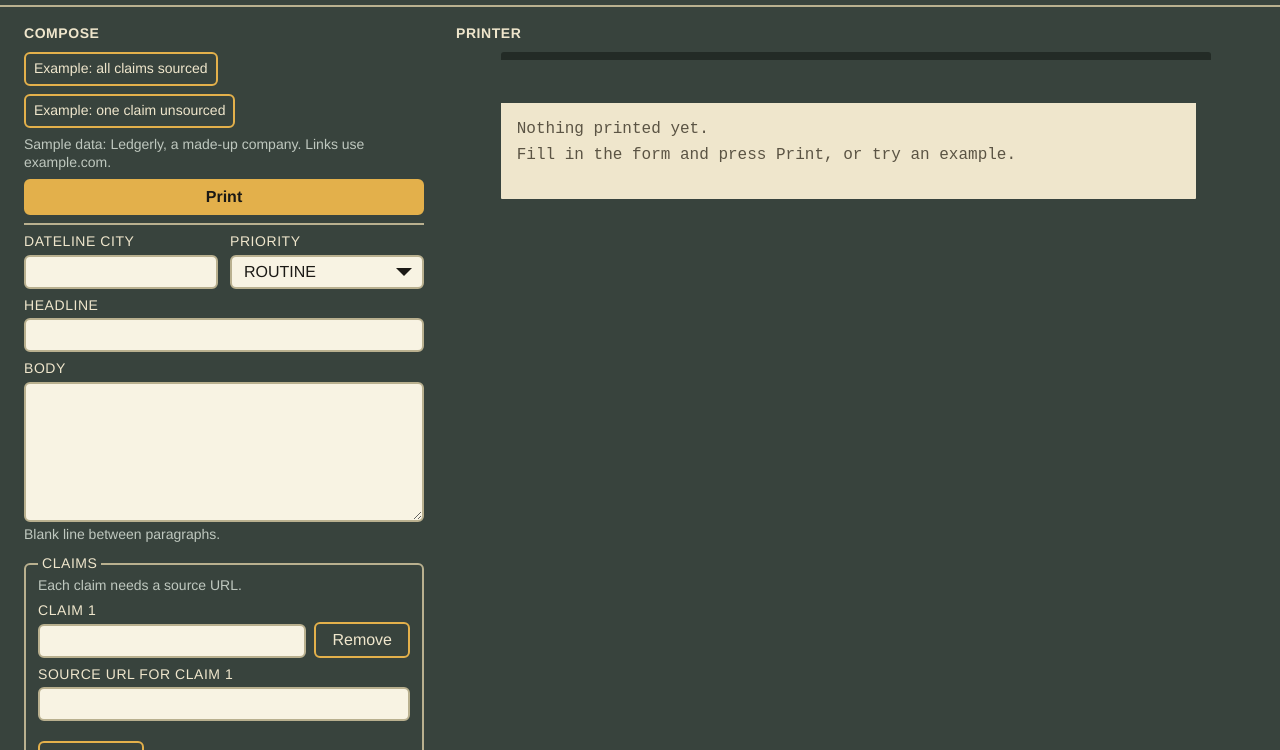
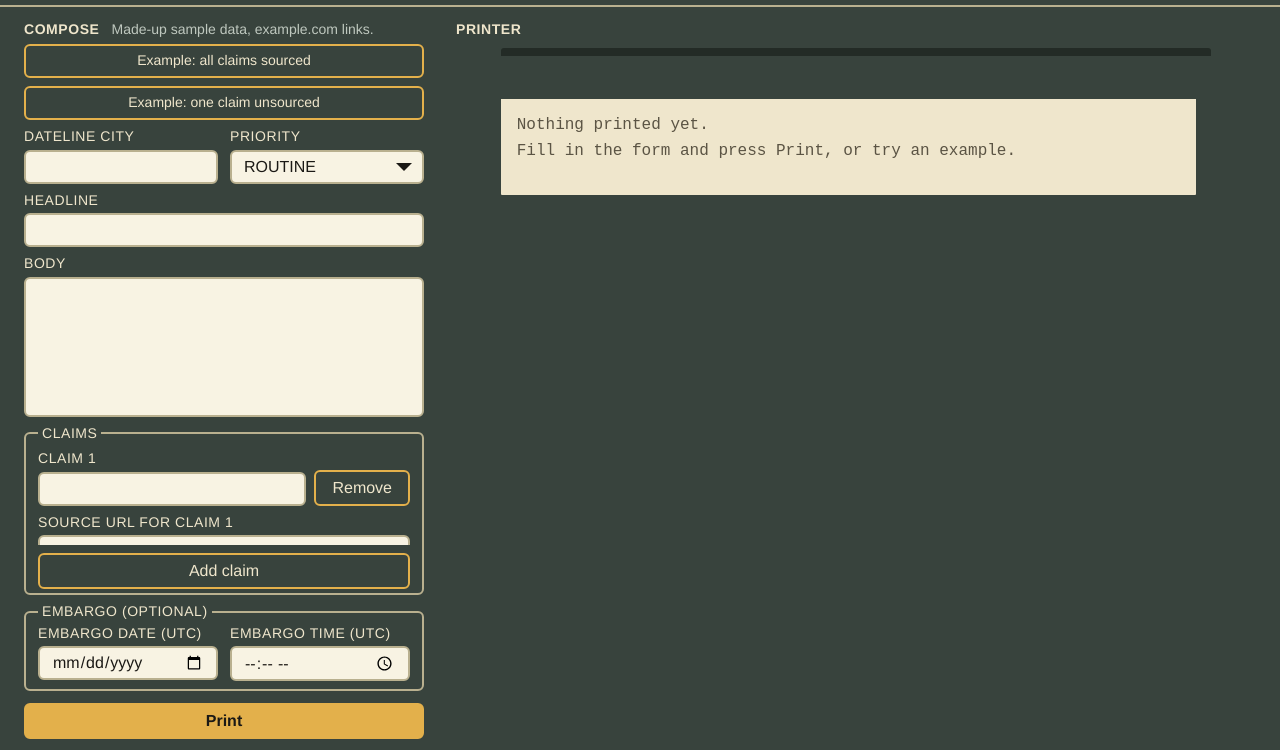
Before and after one commit to inkandwire/wireroom, a website built with Vite: page index.html in a window 1280 px wide. Shown: the part 49-799 px from the top of the page. Built offline with nearby package versions, Linux system fonts and the light colour scheme.

Commit message:
kiro: teletype-polish task 2 fix 2 fixed-height shell, in-form scroll

```diff
--- a/index.html
+++ b/index.html
@@ -17,13 +17,13 @@
       <section class="compose" aria-labelledby="compose-title">
         <div class="compose-head">
           <h2 id="compose-title">Compose</h2>
+          <p class="hint examples-hint" id="examples-hint">
+            Made-up sample data, example.com links.
+          </p>
           <div class="compose-examples">
             <button type="button" id="example-sourced" class="btn" aria-describedby="examples-hint">Example: all claims sourced</button>
             <button type="button" id="example-unsourced" class="btn" aria-describedby="examples-hint">Example: one claim unsourced</button>
           </div>
-          <p class="hint examples-hint" id="examples-hint">
-            Sample data: Ledgerly, a made-up company. Links use example.com.
-          </p>
         </div>
 
         <form id="compose-form" novalidate>
@@ -50,7 +50,7 @@
           </div>
           <div class="field">
             <label for="body">Body</label>
-            <textarea id="body" name="body" rows="6" aria-describedby="body-hint"></textarea>
+            <textarea id="body" name="body" rows="5" aria-describedby="body-hint"></textarea>
             <p class="hint" id="body-hint">Blank line between paragraphs.</p>
           </div>
 
@@ -77,7 +77,9 @@
           </fieldset>
         </form>
 
-        <!-- Sticky action bar. Print belongs to the form through its form attribute. -->
+        <!-- Action row. Print belongs to the form through its form attribute.
+             On desktop it sits at the bottom of the form column, under the
+             embargo fields. On phone it is a bar stuck to the viewport bottom. -->
         <div class="actions" role="group" aria-label="Actions">
           <div class="actions-main">
             <button type="submit" form="compose-form" id="print" class="btn btn--primary">Print</button>
--- a/src/ui/style.css
+++ b/src/ui/style.css
@@ -96,13 +96,13 @@ h2 {
   display: contents;
 }
 
-/* Heading row: the heading and the two example buttons side by side, then a
-   one-line hint under them. */
+/* Heading row: the heading and a short one-line note side by side, then the
+   two small example buttons under them. */
 .compose-head {
   display: flex;
   flex-wrap: wrap;
   align-items: center;
-  gap: var(--space-2) var(--space-3);
+  gap: var(--space-1) var(--space-3);
   margin-bottom: var(--space-3);
 }
 
@@ -110,15 +110,17 @@ h2 {
   margin: 0;
 }
 
+.compose-head > .hint {
+  flex: 1 1 0;
+  min-width: 0;
+  margin: 0;
+}
+
 .compose-examples {
   display: flex;
+  flex: 1 1 100%;
   flex-wrap: wrap;
   gap: var(--space-2);
-}
-
-.compose-head > .hint {
-  flex: 1 1 100%;
-  margin: 0;
 }
 
 /* The form is a size container: claim rows pick their layout from the width
@@ -133,8 +135,24 @@ h2 {
   margin-bottom: var(--space-4);
 }
 
+/* Desktop shell (900px and up): exactly the viewport tall. The nameplate stays
+   at the top, the two columns fill the rest, and the page itself never
+   scrolls. The claims list and the paper scroll inside their own boxes, so
+   rows or a long item never grow the page. Phone keeps normal page scroll. */
 @media (min-width: 900px) {
+  html,
+  body {
+    height: 100dvh;
+    overflow: hidden;
+  }
+
+  body {
+    display: flex;
+    flex-direction: column;
+  }
+
   .nameplate {
+    flex: 0 0 auto;
     grid-template-columns: auto minmax(0, 1fr) var(--tools-width);
     grid-template-areas: "plate tagline tools";
     gap: var(--space-4);
@@ -146,30 +164,65 @@ h2 {
   }
 
   .app {
+    flex: 1 1 auto;
+    min-height: 0;
     grid-template-columns: minmax(320px, 400px) minmax(0, 1fr);
+    grid-template-rows: minmax(0, 1fr);
     gap: var(--space-6);
-    padding: var(--space-4) var(--space-5);
-    align-items: start;
+    padding: var(--space-3) var(--space-5);
+    align-items: stretch;
+    overflow: hidden;
   }
 
   .compose {
     display: flex;
     flex-direction: column;
+    min-height: 0;
   }
 
   .compose-head {
-    order: -2;
+    flex: 0 0 auto;
     margin-bottom: var(--space-2);
   }
 
-  /* Printer column: sticky and as tall as the space under the nameplate. The
-     paper scrolls inside it, so a long item never changes the page height. */
-  .printer {
-    position: sticky;
-    top: var(--space-4);
+  /* The form takes the height left under the heading row. Its fields keep
+     their natural height; only the claims fieldset gives up space. */
+  #compose-form {
     display: flex;
     flex-direction: column;
-    height: calc(100dvh - var(--chrome-h));
+    flex: 1 1 auto;
+    min-height: 0;
+    margin-bottom: 0;
+  }
+
+  #compose-form > * {
+    flex: 0 0 auto;
+  }
+
+  #compose-form > .claims {
+    flex: 1 1 auto;
+    min-height: 0;
+    display: flex;
+    flex-direction: column;
+    overflow: hidden;
+  }
+
+  #compose-form > .claims > * {
+    flex: 0 0 auto;
+  }
+
+  #compose-form > .claims > #claims {
+    flex: 1 1 0;
+    min-height: var(--claims-min-h);
+    overflow-y: auto;
+  }
+
+  /* Printer column: fills the column. The paper scrolls inside it. */
+  .printer {
+    display: flex;
+    flex-direction: column;
+    min-height: 0;
+    height: 100%;
     margin-bottom: 0;
   }
 
@@ -200,6 +253,23 @@ h2 {
     flex: 1 1 auto;
     min-height: 0;
     max-height: none;
+    overflow: auto;
+  }
+}
+
+/* Short desktop windows: the one-line hints are folded away visually (they
+   stay in the page for screen readers, and aria-describedby still works) so
+   the claims list does not have to give up more than its spare height. */
+@media (min-width: 900px) and (max-height: 800px) {
+  #compose-form .hint {
+    position: absolute;
+    width: 1px;
+    height: 1px;
+    margin: -1px;
+    padding: 0;
+    overflow: hidden;
+    clip-path: inset(50%);
+    white-space: nowrap;
   }
 }
 
@@ -268,11 +338,9 @@ textarea {
   border-radius: var(--radius-control);
 }
 
-/* Body textarea. The cause of the clipped first line: the shared input rule
-   gave it a min-height that is not a whole number of lines, so the content
-   box did not match the line height. Fix: paper mono font, line height of
-   exactly 1.5 (24px at 16px), vertical padding, and a height of five whole
-   lines plus padding and borders. The shared min-height is reset here. */
+/* Body textarea: exactly five lines. Paper mono font, line height of exactly
+   1.5 (24px at 16px), vertical padding, and a height of five whole lines plus
+   padding and borders. The shared min-height is reset here. */
 textarea {
   font-family: var(--font-paper);
   line-height: 1.5;
@@ -282,7 +350,7 @@ textarea {
     5 * 1.5em + 2 * var(--space-2) + 2 * var(--border-control)
   );
   scroll-padding-block: var(--space-2);
-  resize: vertical;
+  resize: none;
 }
 
 /* Priority: the native select, styled like the text inputs. The arrow is a
@@ -351,6 +419,7 @@ textarea {
 
 /* The two example buttons are small secondary buttons. */
 .compose-examples > .btn {
+  flex: 1 1 auto;
   padding: var(--space-1) var(--space-2);
   font-size: 14px;
   line-height: 1.25;
@@ -423,7 +492,8 @@ textarea {
   }
 }
 
-/* Action bar: bottom of the viewport on phone, top of the compose column on desktop.
+/* Action row: a bar stuck to the bottom of the viewport on phone. On desktop
+   it is the last row of the form column, under the embargo fields.
    --edge on --desk is 4.74:1 (3:1 needed for the boundary). */
 
 .actions {
@@ -451,24 +521,26 @@ textarea {
 /* Narrow phones: example buttons stack, one per row, labels on one line. */
 @media (max-width: 479px) {
   .compose-examples {
-    flex: 1 1 100%;
     flex-direction: column;
   }
 }
 
 /* Compact form from 900px: shorter controls (still above the 24px minimum hit
-   area), tighter gaps, and the claims list scrolls inside its own region so
-   adding rows never grows the page. */
+   area) and tighter gaps. Print is a plain row at the bottom of the form
+   column, at most --print-h-max tall. */
 @media (min-width: 900px) {
   .actions {
-    top: 0;
-    bottom: auto;
-    order: -1;
-    margin-inline: 0;
-    margin-bottom: var(--space-2);
-    padding: 0 0 var(--space-2);
+    position: static;
+    flex: 0 0 auto;
+    order: 0;
+    margin: var(--space-1) 0 0;
+    padding: 0;
+    background: transparent;
     border-top: 0;
-    border-bottom: var(--border-control) solid var(--edge);
+  }
+
+  .actions-main > .btn {
+    max-height: var(--print-h-max);
   }
 
   .btn {
@@ -492,20 +564,14 @@ textarea {
     margin-bottom: var(--space-1);
   }
 
-  #compose-form {
-    margin-bottom: 0;
-  }
-
   fieldset {
     margin-bottom: var(--space-2);
     padding: var(--space-1) var(--space-3) 0;
   }
 
   #claims {
-    max-height: calc(var(--claim-rows-visible) * var(--claim-row-h));
     margin: 0 calc(-1 * var(--space-1)) var(--space-2);
     padding: var(--space-1);
-    overflow-y: auto;
   }
 
   fieldset > .btn {
--- a/src/ui/tokens.css
+++ b/src/ui/tokens.css
@@ -175,15 +175,22 @@
      label, added by a later task). Fixed so filling it does not shift layout. */
   --tools-width: 176px;
 
-  /* Layout (task 2). Estimates; the maintainer measures and adjusts.
+  /* Layout (task 2 and fix pass 1).
      --control-h-compact: control height from 900px width up (above the 24px
      minimum hit area). --claim-row-h: height of one stacked claim row.
-     --nameplate-h: desktop nameplate height. --chrome-h: nameplate plus the
-     page padding above and below the columns, used to size the sticky
-     printer column to the viewport. */
+     --nameplate-h: desktop nameplate height.
+     --claims-min-h: the claims list never gets shorter than this; it gives up
+     height first when the viewport is short.
+     --print-h-max: Print is never taller than this.
+     --short-viewport: documented height below which the hints are folded
+     (the media query repeats the value, as custom properties do not work
+     inside media queries). */
   --control-h-compact: 34px;
   --claim-row-h: 150px;
   --claim-rows-visible: 3;
   --nameplate-h: 56px;
   --chrome-h: calc(var(--nameplate-h) + 2 * var(--space-4));
+  --claims-min-h: 96px;
+  --print-h-max: 48px;
+  --short-viewport: 800px;
 }
```
